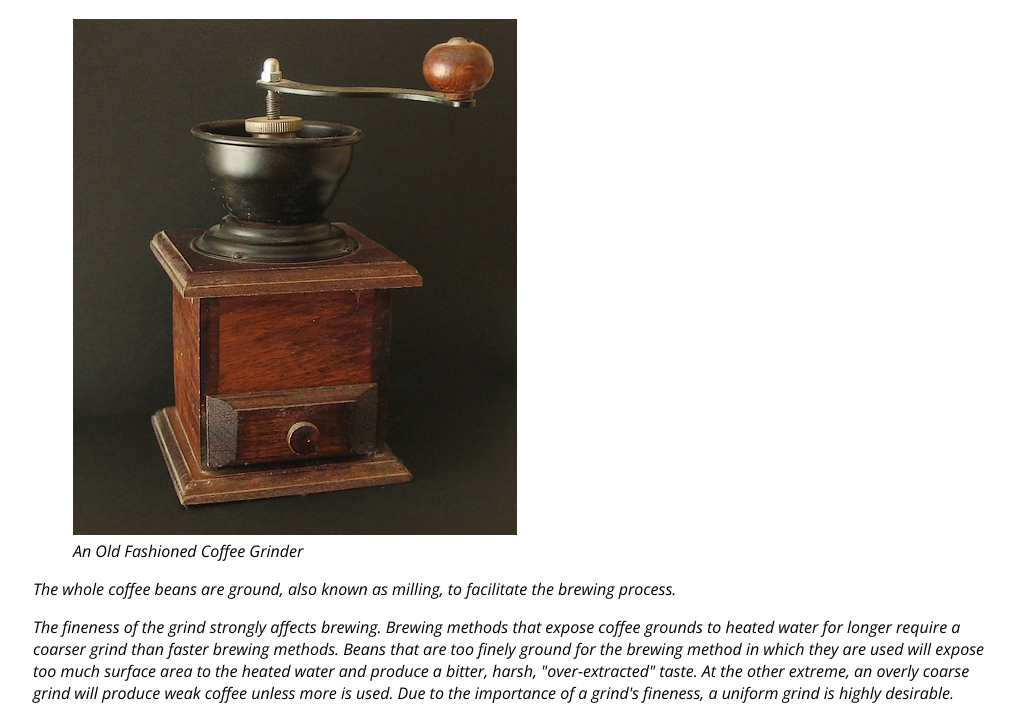
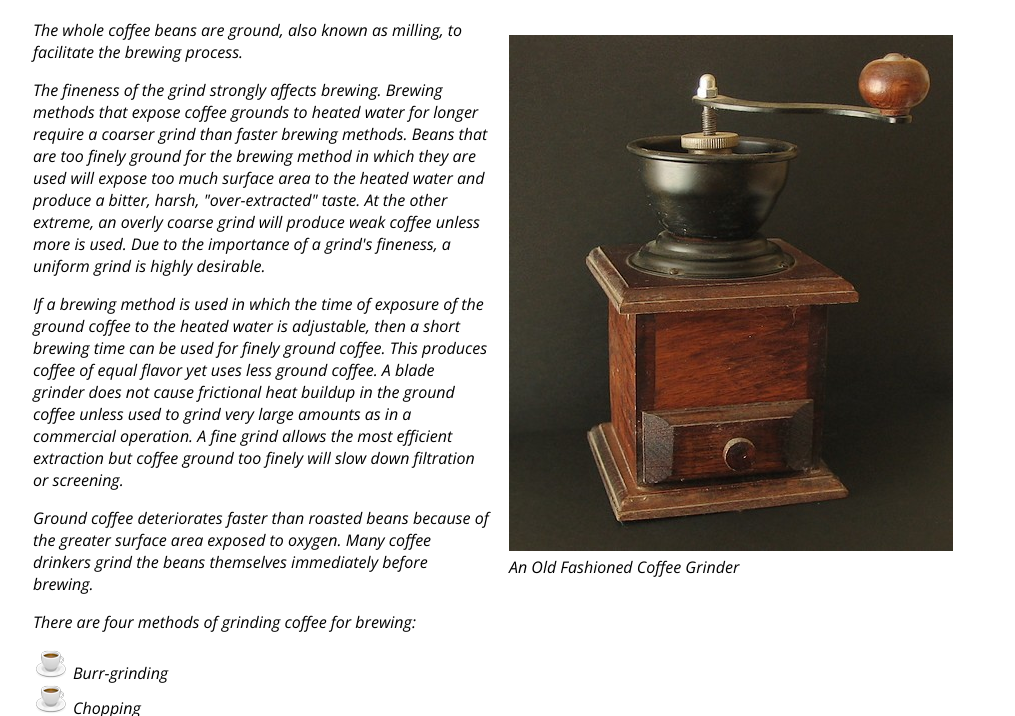
Before and after one commit to Mavqrick/Mavqrick.github.io, a plain HTML site: page Website Project/grinding.html in a window 1280 px wide. Shown: the part 67-783 px from the top of the page, without its empty margins (127-1142 px from the left). Drawn offline with nearby package versions, Linux system fonts and the light colour scheme.

Commit message:
Update stylesheet.css

```diff
--- a/Website Project/stylesheet.css
+++ b/Website Project/stylesheet.css
@@ -54,3 +54,8 @@ aside
 		float:left;
 		margin-right:20px;
 	}
+.photo-right
+	{
+		float:right;
+		margin-left:20px;
+	}
```
